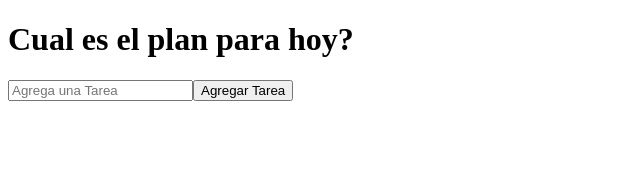
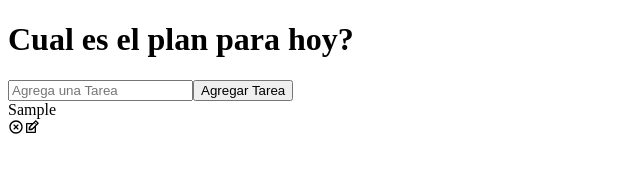
Before and after one commit to Cesar-Antonio23/todolist-app-react, a React (Create React App) app in the folder todo-list/: page / in a window 1280 px wide. Both pictures are taken after typing "Sample" into the empty fields and a click on the button "Agregar Tarea". Shown: the top 191 px of the page, without its empty margins (0-640 px from the left). Built offline with nearby package versions, Linux system fonts and the light colour scheme.

Commit message:
Falta aplicar el close

```diff
--- a/todo-list/src/components/todo.js
+++ b/todo-list/src/components/todo.js
@@ -1,26 +1,28 @@
 import React, {useState} from 'react'
 import TodoForm from './todoForm'
+import {RiCloseCircleLine} from 'react-icons/ri'
+import {TiEdit} from 'react-icons/ti'
 
-function Todo() {
+function Todo({todos, completeTodo}) {
     const [edit, setEdit] = useState({
         id:null,
         value:''
     })
-    return (
-        todos.map((todo, index =>(
-            <div classname={todo.isComplete ? 'todo-row complete':
+    return todos.map((todo, index) =>(
+            <div className={todo.isComplete ? 'todo-row complete':
             'todo-row'} key={index}
             >
                 <div key={todo.id} onClick={() => completeTodo(todo.id)}>
                     {todo.text}
                 </div>
                 <div className="icons">
-
+                <RiCloseCircleLine/>
+                <TiEdit/>
                 </div>
 
             </div>
         ))
-    )
-}
+
+    }
 
 export default Todo
--- a/todo-list/src/components/todoList.js
+++ b/todo-list/src/components/todoList.js
@@ -1,5 +1,6 @@
 import React, {useState} from 'react'
 import TodoForm from './todoForm'
+import Todo from './todo'
 
 function TodoList() {
     const [todos, setTodos] = useState([]);
@@ -14,10 +15,21 @@ function TodoList() {
         setTodos(newTodos);
     }
 
+    const completeTodo = id =>{
+        let updateTodos = todos.map(todo =>{
+            if(todo.id === id){
+                todo.isComplete = !todo.isComplete
+            }
+            return todo;
+        })
+        setTodos(updateTodos);
+    }
+
     return (
         <div>
             <h1>Cual es el plan para hoy?</h1>
             <TodoForm onSubmit={addTodo}/>
+            <Todo todos={todos} completeTodo={completeTodo}/>
         </div>
     )
 }
```
